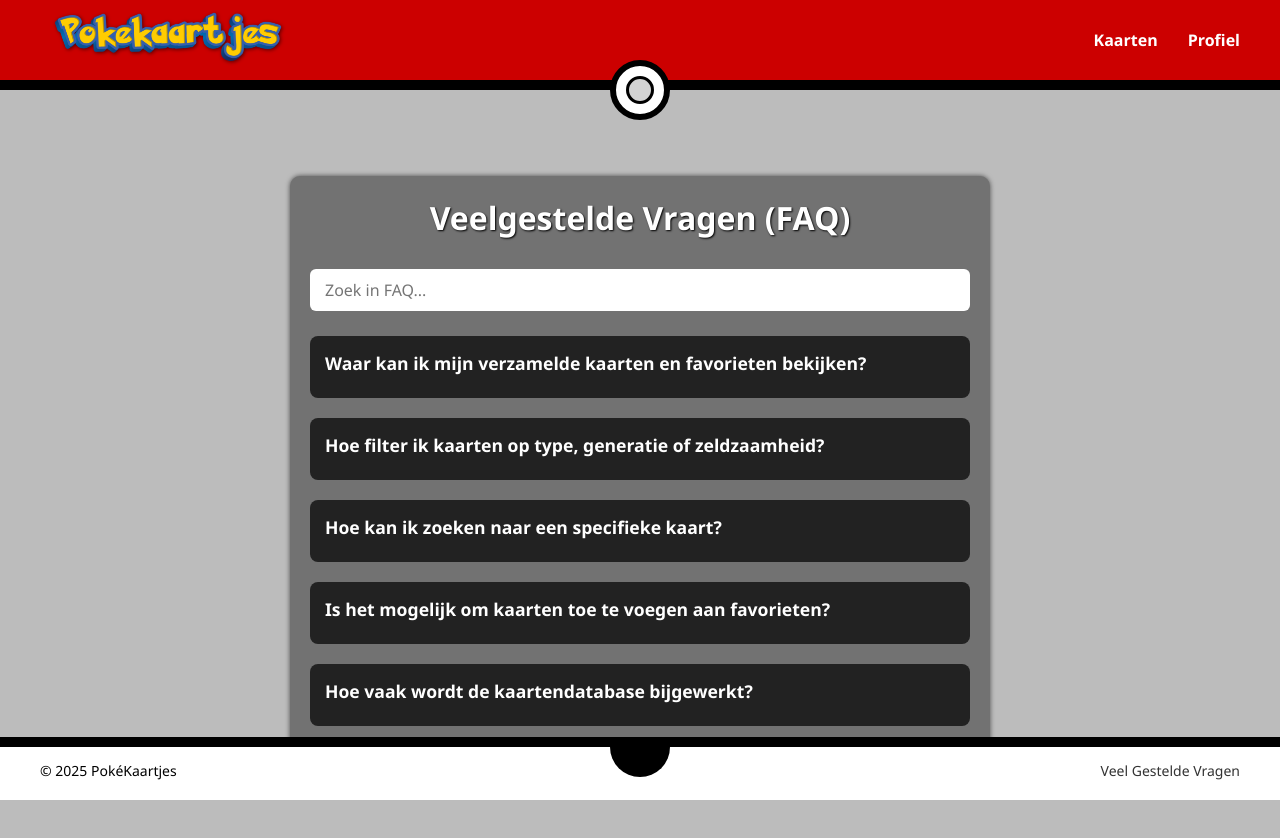
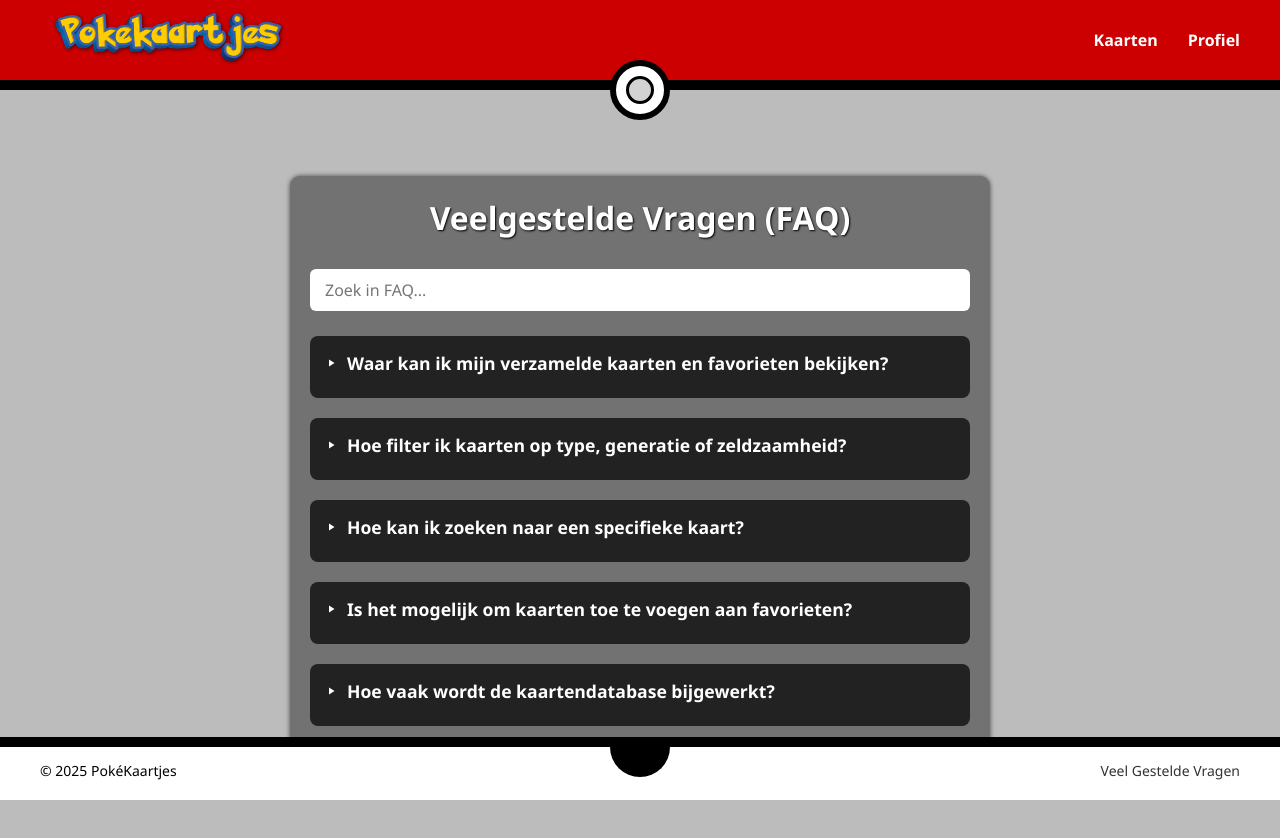
Before and after one commit to JensvanBrouwershaven/PokeWebsite, a React (Vite) app: page /Faq in a window 1280 px wide. Shown: the top 838 px of the page. Built offline with nearby package versions, Linux system fonts and the light colour scheme; what pokemontcgsdk would draw is missing.

Commit message:
triangle is working

```diff
--- a/src/pages/Faq.jsx
+++ b/src/pages/Faq.jsx
@@ -3,23 +3,23 @@ import '../App'
 
 const faqData = [
   {
-    question: 'Waar kan ik mijn verzamelde kaarten en favorieten bekijken?',
+    question: ' Waar kan ik mijn verzamelde kaarten en favorieten bekijken?',
     answer: 'Je kunt je verzamelde kaarten en favorieten bekijken op je profielpagina nadat je een account hebt aangemaakt en ingelogd bent.',
   },
   {
-    question: 'Hoe filter ik kaarten op type, generatie of zeldzaamheid?',
+    question: ' Hoe filter ik kaarten op type, generatie of zeldzaamheid?',
     answer: 'Gebruik de filteropties bovenaan de kaartlijst om kaarten te filteren op type, generatie, zeldzaamheid en serie. Je kunt meerdere filters tegelijk selecteren.',
   },
   {
-    question: 'Hoe kan ik zoeken naar een specifieke kaart?',
+    question: ' Hoe kan ik zoeken naar een specifieke kaart?',
     answer: 'Gebruik de zoekbalk bovenaan om te zoeken op kaartnaam, set of andere kenmerken.',
   },
   {
-    question: 'Is het mogelijk om kaarten toe te voegen aan favorieten?',
+    question: ' Is het mogelijk om kaarten toe te voegen aan favorieten?',
     answer: 'Ja, klik op het hart-icoon op een kaart om deze aan je favorieten toe te voegen.',
   },
   {
-    question: 'Hoe vaak wordt de kaartendatabase bijgewerkt?',
+    question: ' Hoe vaak wordt de kaartendatabase bijgewerkt?',
     answer: 'De database wordt regelmatig bijgewerkt met nieuwe sets en kaarten zodra ze officieel beschikbaar zijn.',
   },
 ];
@@ -58,19 +58,37 @@ const styles = {
     borderRadius: '8px',
   },
 question: {
+  display: 'flex',
+  alignItems: 'center',
   fontWeight: 'bold',
   fontSize: '1.1rem',
   cursor: 'pointer',
   marginBottom: '8px',
   fontFamily: "'Segoe UI', Tahoma, Geneva, Verdana, sans-serif",
+},
 
-  },
+
   answer: {
     fontSize: '1rem',
     lineHeight: '1.4',
     fontFamily: "'Segoe UI', Tahoma, Geneva, Verdana, sans-serif",
 
   },
+  triangleWrapper: {
+  display: 'inline-flex',
+  alignItems: 'center',
+  justifyContent: 'center',
+  width: '20px', // fixed width to prevent layout shift
+  marginRight: '10px',
+  flexShrink: 0,
+},
+
+triangle: {
+  marginRight: '10px',
+  transition: 'transform 0.2s ease',
+  flexShrink: 0,
+},
+
 };
 
 const Faq = () => {
@@ -100,8 +118,23 @@ const Faq = () => {
         filteredFaq.map(({ question, answer }, index) => (
           <div key={index} style={styles.faqItem}>
 <div style={styles.question} onClick={() => toggleExpand(index)}>
+  <svg
+    style={{
+      ...styles.triangle,
+      transform: expandedIndex === index ? 'rotate(90deg)' : 'rotate(0deg)',
+    }}
+    xmlns="http://www.w3.org/2000/svg"
+    width="12"
+    height="12"
+    viewBox="0 0 24 24"
+    fill="white"
+  >
+    <path d="M8 5v14l11-7z" />
+  </svg>
   {question}
 </div>
+
+
             {expandedIndex === index && <div style={styles.answer}>{answer}</div>}
           </div>
         ))
```
Lines whose indentation alone changed are shown as unchanged.
